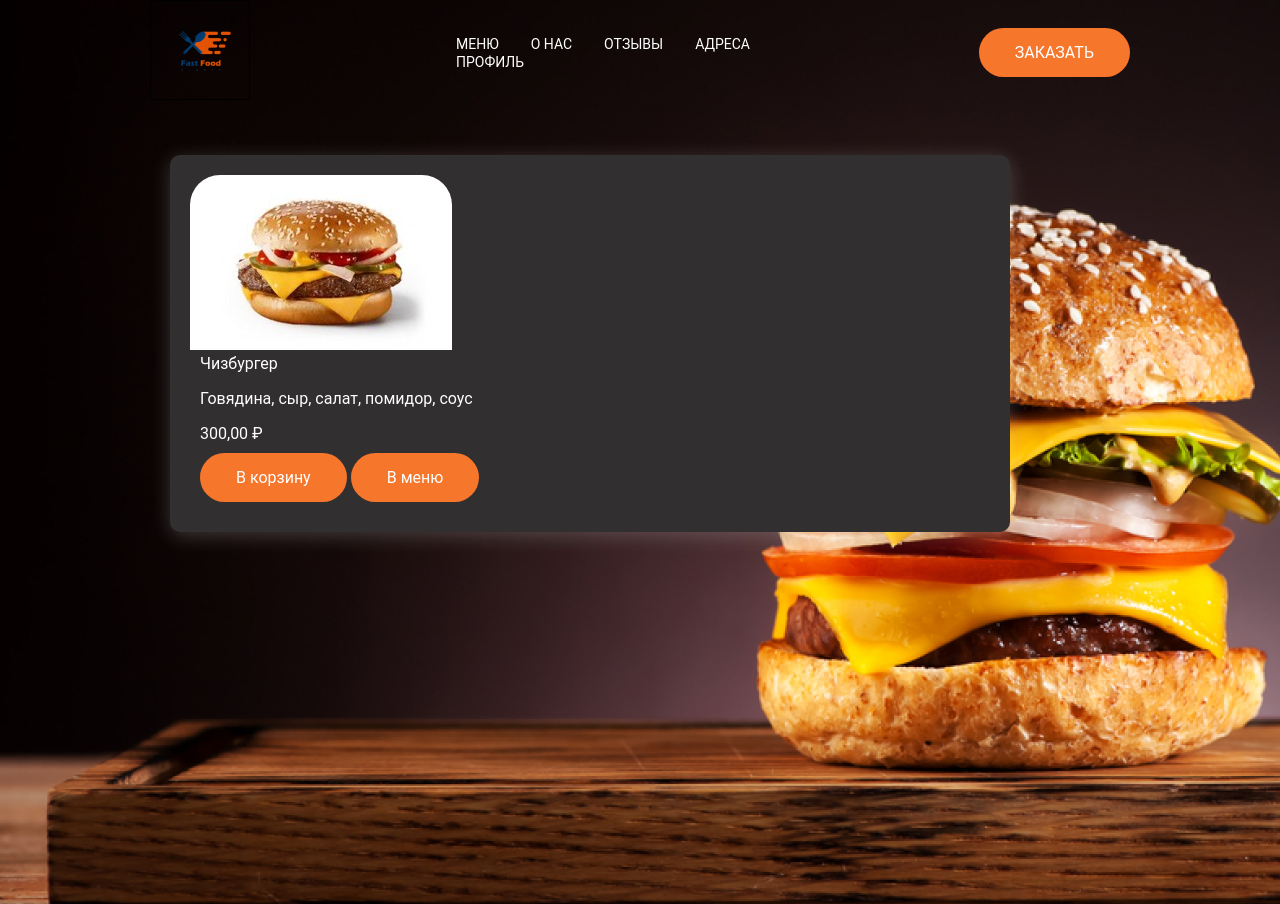
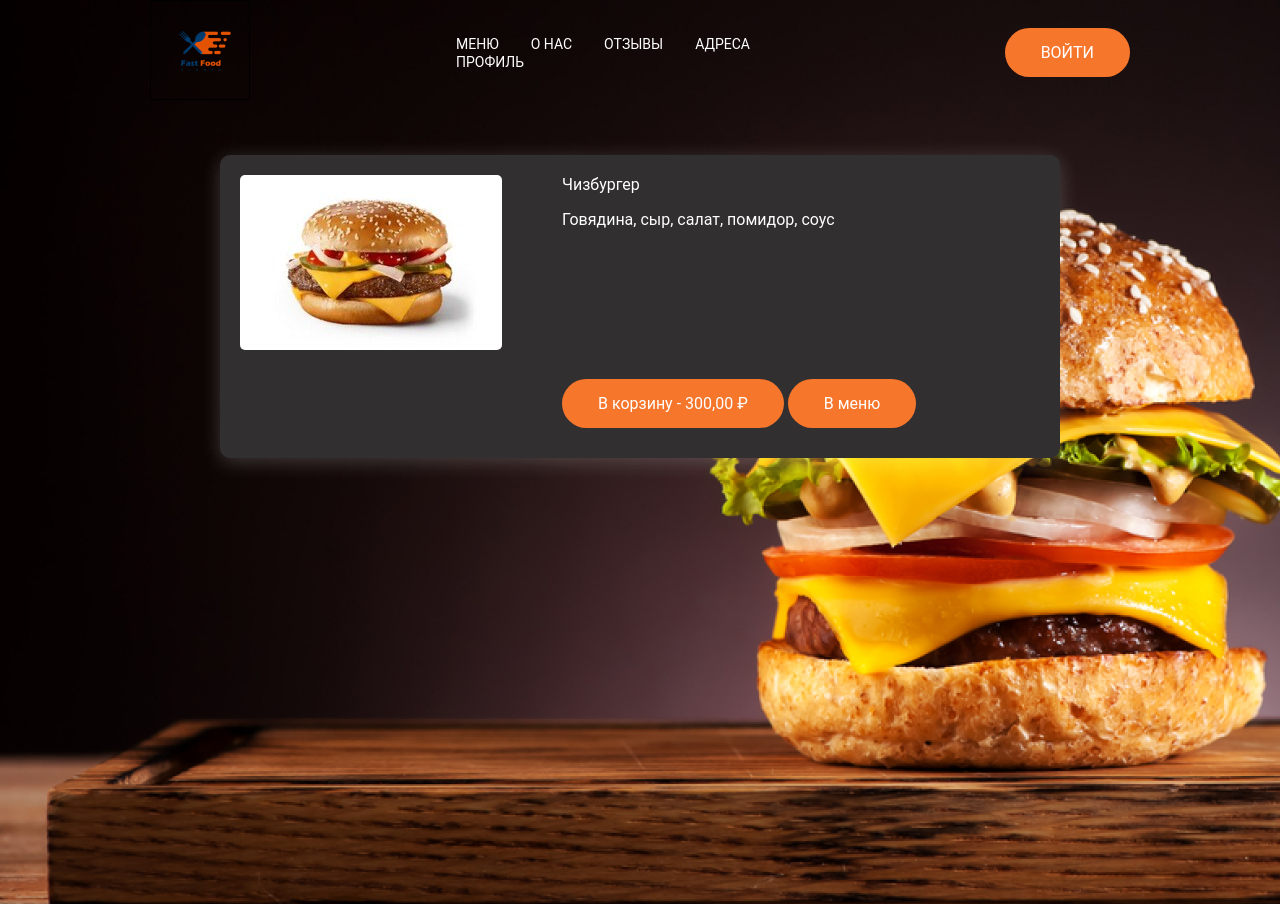
Before and after one commit to akorzun157/burger, a Django app: page /menu/product/chizburger in a window 1280 px wide. Run offline with Django 5.2, Linux system fonts and the light colour scheme; data comes from the database, SQL or seed files in the repository.

Commit message:
minor changes to the product template

```diff
--- a/menu/templates/menu/product.html
+++ b/menu/templates/menu/product.html
@@ -7,17 +7,22 @@
 
 {% block header_content %}
 <div class="container">
+    <div class="product-holder">
         <div class="product-item">
             <div class="cart-image">
                 {% if product.image %}
-                <img src='{{ product.image.url }}' class="card-img-top" alt="{{ product.name }}">
+                    <img src='{{ product.image.url }}' class="product-img-top" alt="{{ product.name }}">
                 {% endif %}
             </div>
+            <div class="product-info">
                 <a href="#" class="dish-title font-roboto">{{ product.name }}</a>
                 <p class="dish-desc font-roboto">{{ product.description}}</p>
-        <div class="dish-price font-roboto">{{ product.price }} ₽</div>
-        <button class="orange-btn orange-btn-marg-bl-10">В корзину</button>
+                <div class="product-buttons">
+                    <button class="orange-btn orange-btn-marg-bl-10">В корзину - {{ product.price }} ₽</button>
                     <a href="{% url 'menu:menu' %}" class="orange-btn">В меню</a>
                 </div>
             </div>
+        </div>
+    </div>
+</div>
 {% endblock %}
--- a/static/deps/css/style_catalog.css
+++ b/static/deps/css/style_catalog.css
@@ -135,22 +135,9 @@
     font-size: 30px;
 }
 
-/* .pagination {
-    display: flex;
-    justify-content: center;
-    align-items: center;
-    margin: 20px 0;
+.product-img-top{
+    border-radius: 5px;
 }
-
-.page-btn {
-    background-color: #f15f0a;
-    color: #fff;
-    border: none;
-    padding: 10px 20px;
-    margin: 0 10px;
-    cursor: pointer;
-    border-radius: 5px;
-} */
 
 #page-info{
     color: #fff;
@@ -160,7 +147,13 @@
     background-color: #e14e0a;
 }
 
+.product-holder{
+    display: flex;
+    justify-content: center;
+}
+
 .product-item{
+    display: flex;
     width: 800px; /* Ширина карточки */
     height: auto; /* Автоматическая высота */
     background-color: #312F30; /* Цвет фона */
@@ -168,6 +161,16 @@
     margin: 50px 20px; /* Отступы */
     padding: 20px; /* Внутренние отступы */
     box-shadow: 0 4px 20px rgba(255, 255, 255, 0.2);
+}
+
+
+.product-info{
+    margin-left: 50px;
+}
+
+
+.product-buttons{
+    margin-top: 150px;
 }
 
 /* Для мелких экранов, чтобы карточки занимали меньше пространства */
--- a/templates/base.html
+++ b/templates/base.html
@@ -33,7 +33,7 @@
                         </div>
                     </nav>
                     <div class="header-button">
-                        <a class="orange-btn orange-btn-left224" href="#">ЗАКАЗАТЬ</a>
+                        <a class="orange-btn orange-btn-left224" href="#">ВОЙТИ</a>
                     </div>
                 </div>
             </div>
```
Also changed, not shown: menu/templates/menu/menu.html (+0 -7 lines). Lines whose indentation alone changed are shown as unchanged.
